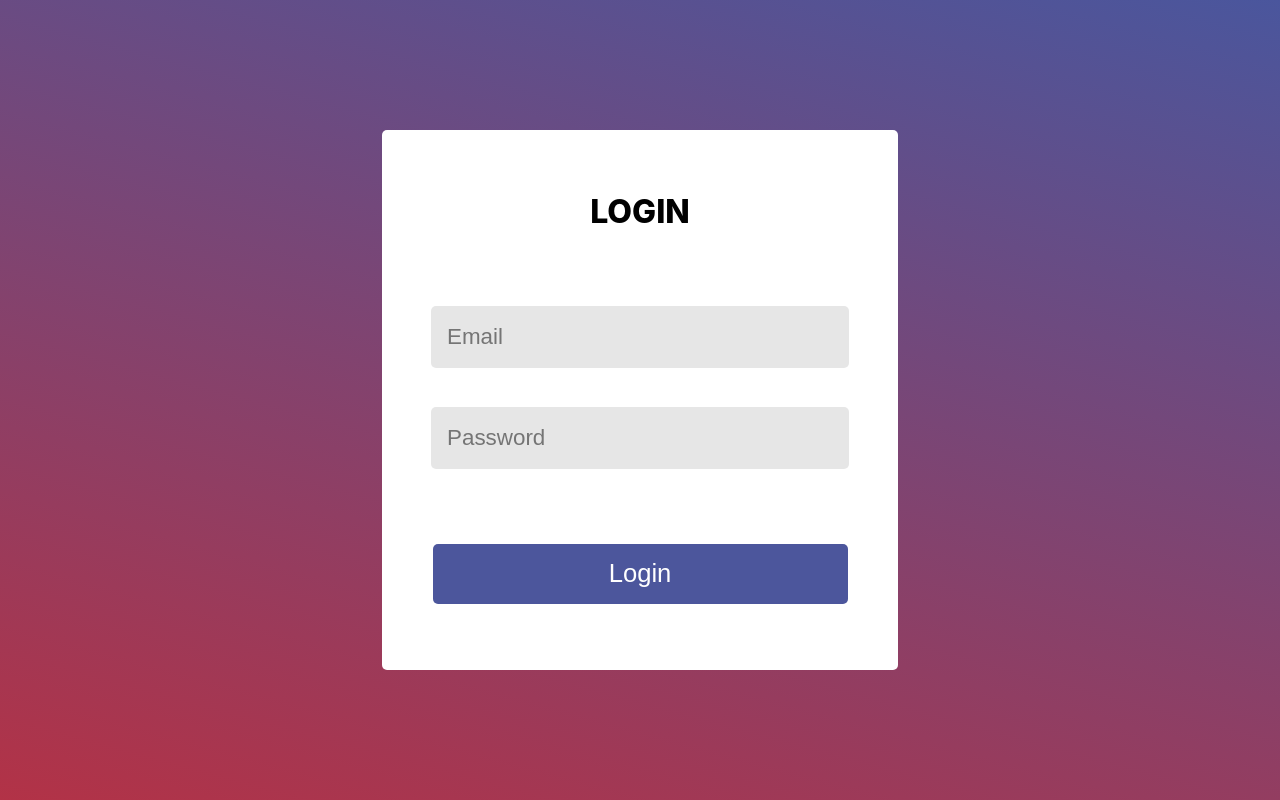
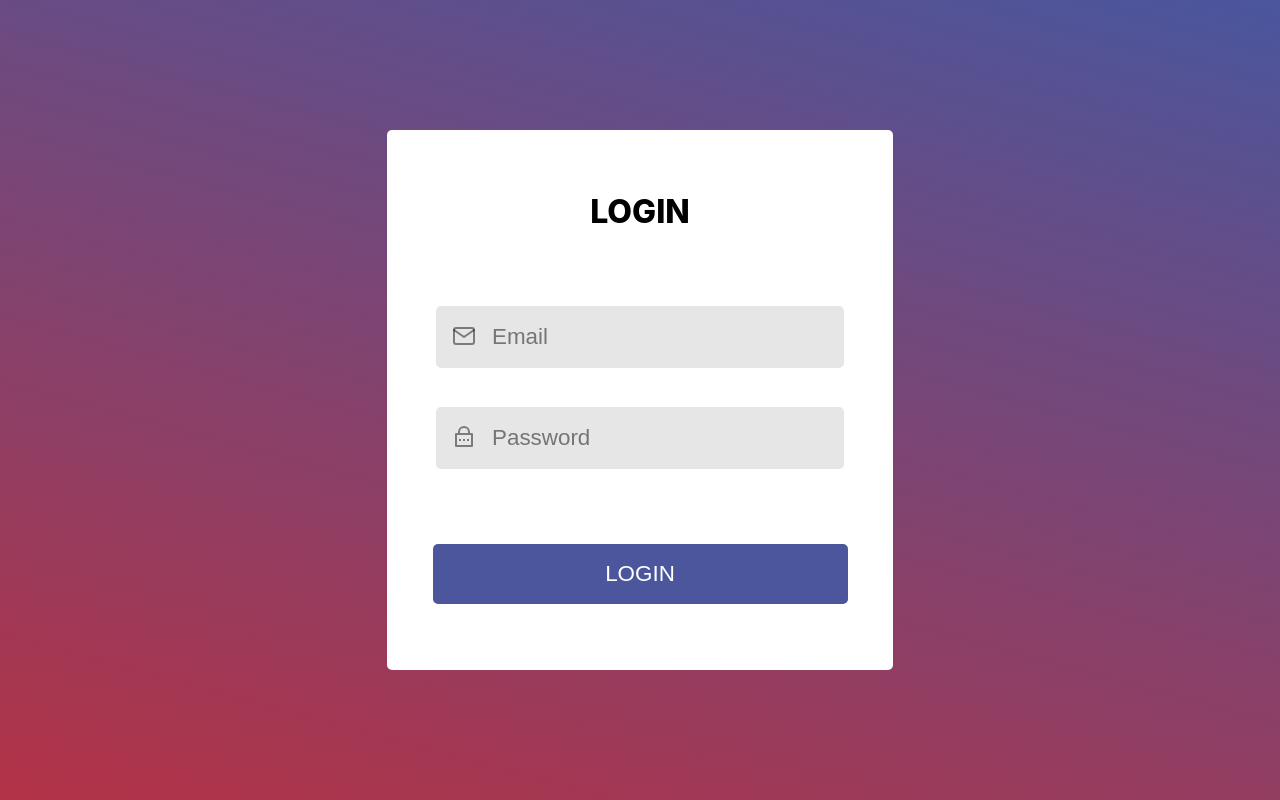
Before and after one commit to sauravtb/Ep-fileviewer, a React (Create React App) app: page / in a window 1280 px wide. Built offline with nearby package versions, Linux system fonts and the light colour scheme.

Commit message:
[Added Icons for Input Fields]

```diff
--- a/src/Components/Login/Login.jsx
+++ b/src/Components/Login/Login.jsx
@@ -1,5 +1,13 @@
 import React, { useState } from "react";
-import { ParentDiv, LoginDiv, ButtonDiv } from "./Login.styles.js";
+import {
+  ParentDiv,
+  LoginDiv,
+  ButtonDiv,
+  Input,
+  InputDiv,
+  MailIcon,
+  PassIcon,
+} from "./Login.styles.js";
 
 function Login() {
   const [email, setEmail] = useState("");
@@ -9,19 +17,25 @@ function Login() {
     <ParentDiv>
       <LoginDiv>
         <p>LOGIN</p>
-        <input
+        <InputDiv>
+          <MailIcon />
+          <Input
             type="email"
             placeholder="Email"
             onChange={(e) => setEmail(e.target.value)}
             value={email}
-        ></input>
-        <input
-          type="text"
+          ></Input>
+        </InputDiv>
+        <InputDiv>
+          <PassIcon />
+          <Input
+            type="password"
             placeholder="Password"
             onChange={(e) => setPassword(e.target.value)}
             password={password}
-        ></input>
-        <ButtonDiv>Login</ButtonDiv>
+          ></Input>
+        </InputDiv>
+        <ButtonDiv>LOGIN</ButtonDiv>
       </LoginDiv>
     </ParentDiv>
   );
--- a/src/Components/Login/Login.styles.js
+++ b/src/Components/Login/Login.styles.js
@@ -1,4 +1,6 @@
 import styled from "styled-components";
+import { FiMail } from "react-icons/fi";
+import { RiLockPasswordLine } from "react-icons/ri";
 
 export const ParentDiv = styled.div`
   height: 100vh;
@@ -17,26 +19,44 @@ export const LoginDiv = styled.div`
   height: 60vh;
   background-color: white;
   border-radius: 5px;
-  position: relative;
 
   & p {
     font-size: 2rem;
     font-weight: 800;
     margin-bottom: 56px;
   }
+`;
 
-  & input {
+export const Input = styled.input`
   height: 60px;
-    width: 400px;
+  width: 350px;
   font-size: 1.4rem;
   margin: 1.2rem;
-    padding-left: 16px;
+  padding-left: 56px;
   border-radius: 5px;
   background-color: #e6e6e6;
   border: none;
   outline: none;
+`;
+
+export const InputDiv = styled.div`
+  display: flex;
   position: relative;
-  }
+`;
+
+export const MailIcon = styled(FiMail)`
+  position: absolute;
+  left: 35px;
+  bottom: 39px;
+  color: #0007;
+  font-size: 1.5rem;
+`;
+export const PassIcon = styled(RiLockPasswordLine)`
+  position: absolute;
+  left: 35px;
+  bottom: 39px;
+  color: #0007;
+  font-size: 1.5rem;
 `;
 
 export const ButtonDiv = styled.button`
@@ -46,7 +66,7 @@ export const ButtonDiv = styled.button`
   border: none;
   border-radius: 5px;
   cursor: pointer;
-  font-size: 1.6rem;
+  font-size: 1.4rem;
   background-color: #4c569c;
   color: #fff;
   margin-top: 56px;
```
Lines whose indentation alone changed are shown as unchanged.
